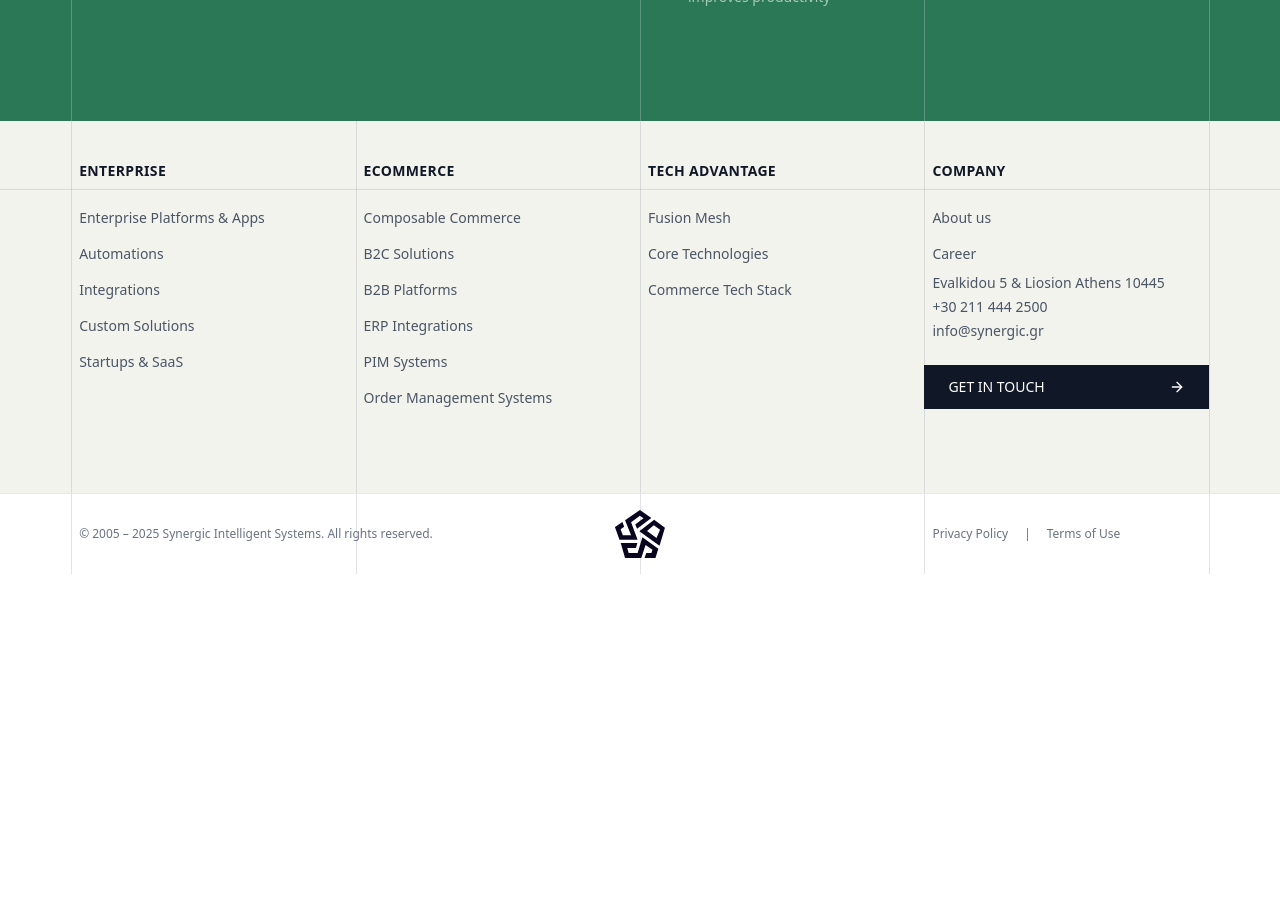
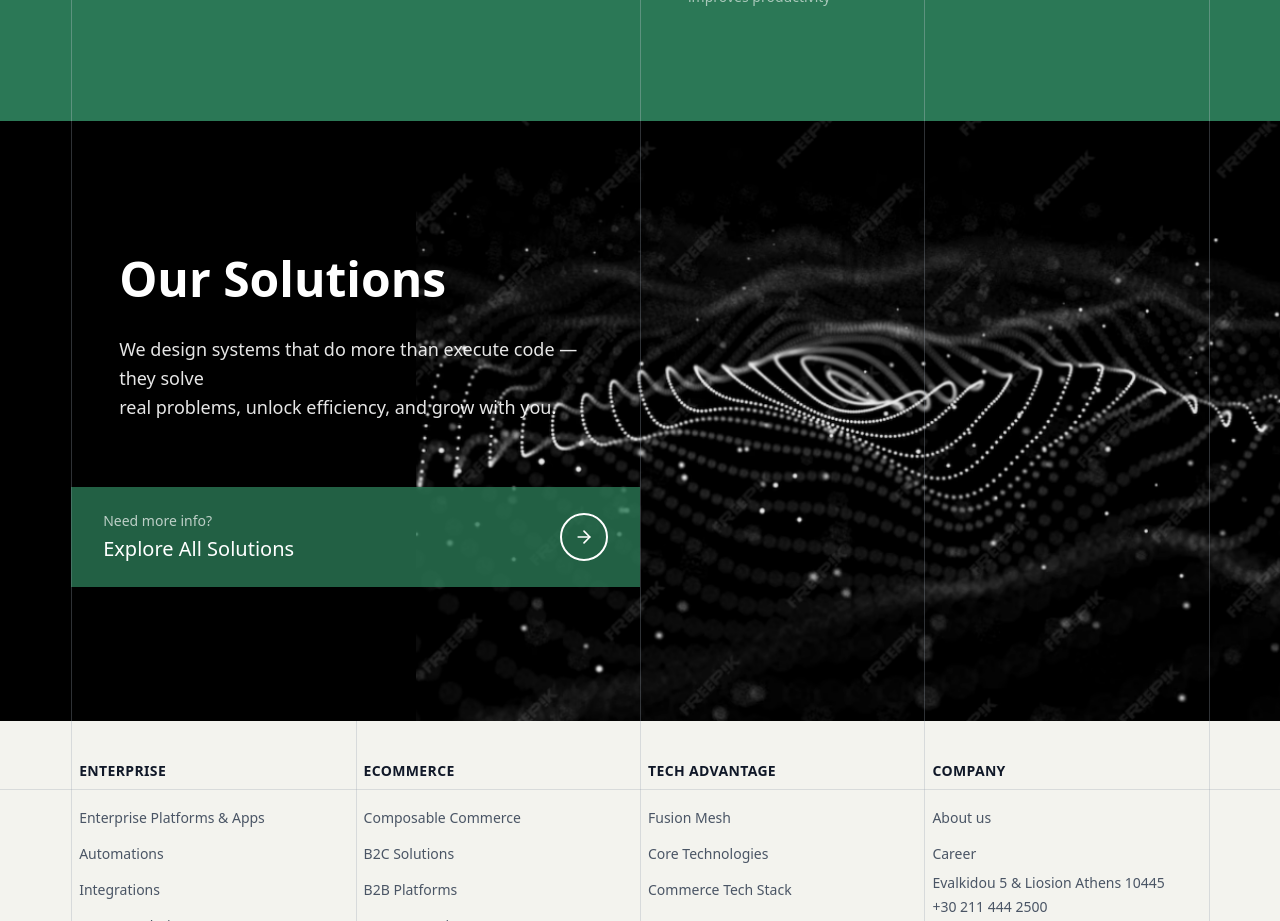
Before and after one commit to abdullah-fareed1/synergic, a Next.js app: page /about in a window 1280 px wide. Shown: the part 1680-2601 px from the top of the page. Before the commit the page ends 2254 px from the top, so only its background shows below. Built offline with nearby package versions, Linux system fonts and the light colour scheme.

Commit message:
Added Solutions Section in About page

```diff
--- a/app/about/page.tsx
+++ b/app/about/page.tsx
@@ -1,6 +1,7 @@
 import Footer from "../components/Footer";
 import EmpoweringSection from "./sections/EmpoweringSection";
 import MissionSection from "./sections/MissionSection";
+import OurSolutionsSection from "./sections/OurSolutionsSection";
 import SystemIntelligentSection from "./sections/SystemIntelligentSection";
 
 export default function About() {
@@ -9,6 +10,7 @@
       <EmpoweringSection />
       <MissionSection />
       <SystemIntelligentSection />
+      <OurSolutionsSection />
       <Footer />
     </main>
   );
--- /dev/null
+++ b/app/about/sections/OurSolutionsSection.tsx
@@ -0,0 +1,133 @@
+import React from 'react';
+import { GridSection, GridContainer, GridCol } from "../../components/grid";
+
+export default function OurSolutionsSection() {
+  return (
+    <>
+      {/* Desktop */}
+      <GridSection
+        desktopOnly={true}
+        showLines={[false, false, false, false, false]} // Turned off default lines
+        bgColor="bg-black"
+        className="relative overflow-hidden"
+        minHeight="600px"
+      >
+
+        <div
+          className="absolute right-0 top-0 bottom-0 w-[67.5%] pointer-events-none -z-10"
+          style={{
+            backgroundImage: 'url(/solutions-bg.webp)',
+            backgroundSize: 'cover',
+            backgroundPosition: 'center',
+          }}
+        />
+
+        {/* I added Manual gridlines on top, because wwe had a z index issue and the default gridlines were hiding below the bg img */}
+        <div className="hidden lg:block absolute left-[5.56%] top-0 bottom-0 w-px bg-gray-400 opacity-30 z-50 pointer-events-none" />
+        <div className="hidden lg:block absolute left-[50%] top-0 bottom-0 w-px bg-gray-400 opacity-30 z-50 pointer-events-none" />
+        <div className="hidden lg:block absolute left-[72.22%] top-0 bottom-0 w-px bg-gray-400 opacity-30 z-50 pointer-events-none" />
+        <div className="hidden lg:block absolute left-[94.44%] top-0 bottom-0 w-px bg-gray-400 opacity-30 z-50 pointer-events-none" />
+
+        <GridContainer className="items-center h-full min-h-[600px]">
+          <GridCol span="AB" className="flex flex-col justify-center py-16">
+            <div className="pl-12 pr-12">
+              <h2 className="text-white text-5xl font-bold mb-8">
+                Our Solutions
+              </h2>
+              <p className="text-white/90 text-lg mb-16 leading-relaxed">
+                We design systems that do more than execute code — they solve<br />
+                real problems, unlock efficiency, and grow with you.
+              </p>
+            </div>
+
+
+            <div className="mt-auto">
+              <button
+                className="w-full flex items-center justify-between px-8 py-6 text-white text-lg  transition-all duration-300 hover:bg-opacity-90"
+                style={{
+                  backgroundColor: 'rgba(43, 120, 86, 0.8)',
+                }}
+              >
+                <div className="flex flex-col items-start">
+                  <span className="text-sm text-white/70 mb-1">Need more info?</span>
+                  <span className="text-xl">Explore All Solutions</span>
+                </div>
+                <div className="w-12 h-12 rounded-full border-2 border-white flex items-center justify-center shrink-0">
+                  <svg
+                    width="20"
+                    height="20"
+                    viewBox="0 0 24 24"
+                    fill="none"
+                    stroke="currentColor"
+                    strokeWidth="2"
+                    strokeLinecap="round"
+                    strokeLinejoin="round"
+                  >
+                    <line x1="5" y1="12" x2="19" y2="12"></line>
+                    <polyline points="12 5 19 12 12 19"></polyline>
+                  </svg>
+                </div>
+              </button>
+            </div>
+          </GridCol>
+
+          <GridCol span="CD">
+            <div></div>
+          </GridCol>
+        </GridContainer>
+      </GridSection>
+
+      {/* Mobile Layout */}
+      <section className="lg:hidden relative bg-black">
+
+        <div className="relative h-64 w-full">
+          <div
+            className="absolute inset-0 w-full h-full"
+            style={{
+              backgroundImage: 'url(/solutions-bg.webp)',
+              backgroundSize: 'cover',
+              backgroundPosition: 'center',
+            }}
+          />
+
+          <div className="absolute inset-0 flex flex-col justify-end px-6 pb-20">
+            <h2 className="text-white text-4xl font-bold mb-4">
+              Our Solutions
+            </h2>
+            <p className="text-white/90 text-base leading-relaxed">
+              We design systems that do more than execute code — they solve
+              real problems, unlock efficiency, and grow with you.
+            </p>
+          </div>
+        </div>
+
+        <button
+          className="w-full flex items-center justify-between px-6 py-6 text-white text-base font-medium"
+          style={{
+            backgroundColor: 'rgba(43, 120, 86, 0.8',
+          }}
+        >
+          <div className="flex flex-col items-start">
+            <span className="text-xs text-white/70 mb-1">Need more info?</span>
+            <span className="text-lg">Explore All Solutions</span>
+          </div>
+          <div className="w-10 h-10 rounded-full border-2 border-white flex items-center justify-center flex-shrink-0">
+            <svg
+              width="18"
+              height="18"
+              viewBox="0 0 24 24"
+              fill="none"
+              stroke="currentColor"
+              strokeWidth="2"
+              strokeLinecap="round"
+              strokeLinejoin="round"
+            >
+              <line x1="5" y1="12" x2="19" y2="12"></line>
+              <polyline points="12 5 19 12 12 19"></polyline>
+            </svg>
+          </div>
+        </button>
+      </section>
+    </>
+  );
+}
```
Also changed, not shown: public/solutions-bg.webp (added).
